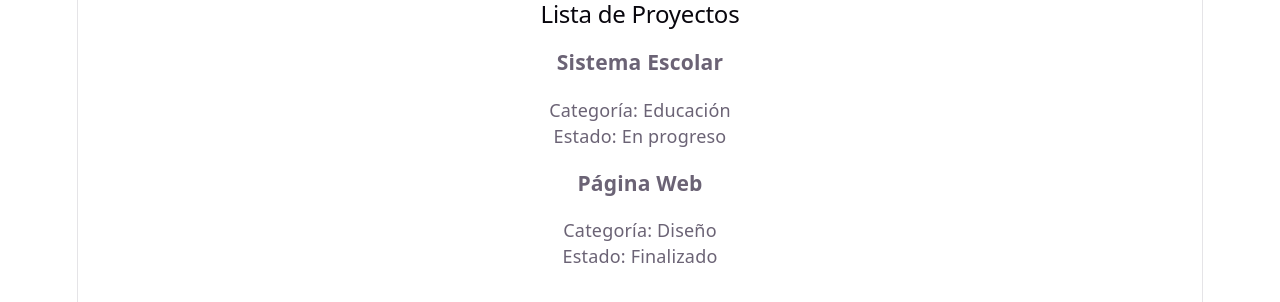
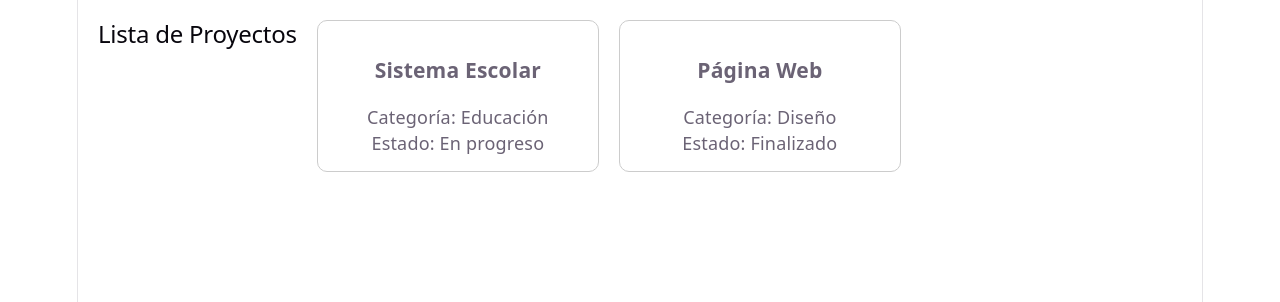
Before and after one commit to valenmadrigal/pv_tp3_grupo15, a React (Vite) app: page / in a window 1280 px wide. Shown: the top 302 px of the page. Built offline with nearby package versions, Linux system fonts and the light colour scheme.

Commit message:
Implemento useState y map en ListaProyectos

```diff
--- a/src/App.css
+++ b/src/App.css
@@ -182,3 +182,17 @@
     border-right-color: var(--border);
   }
 }
+
+.contenedor-proyectos{
+  display: flex;
+  gap: 20px;
+  flex-wrap: wrap;
+  padding: 20px;
+}
+
+.card{
+  border: 1px solid #ccc;
+  border-radius: 10px;
+  padding: 15px;
+  width: 250px;
+}
--- a/src/components/ListaProyectos.jsx
+++ b/src/components/ListaProyectos.jsx
@@ -19,11 +19,11 @@ function ListaProyectos() {
   ]);
 
   return (
-    <div>
+    <div className="contenedor-proyectos">
       <h2>Lista de Proyectos</h2>
 
       {proyectos.map((proyecto) => (
-        <div key={proyecto.id}>
+        <div key={proyecto.id} className="card">
 
           <h3>{proyecto.titulo}</h3>
 
```
